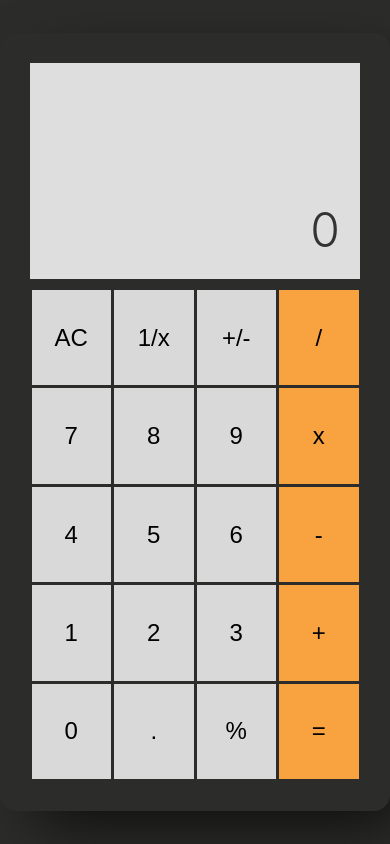
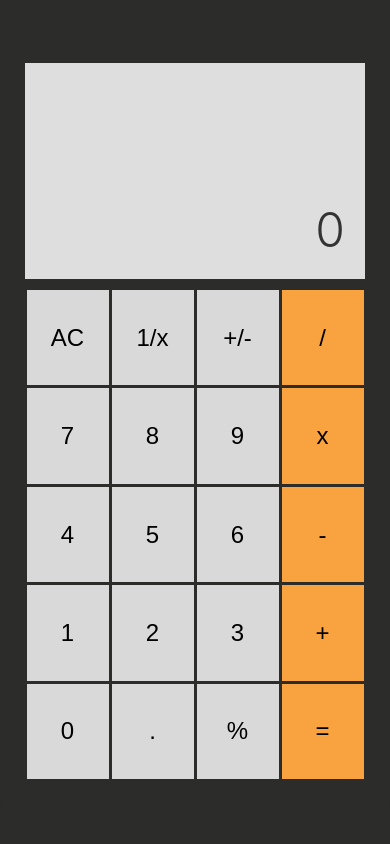
Before and after one commit to AnnaxT/react-calculator, a React (Create React App) app: page / in a window 390 px wide. Built offline with nearby package versions, Linux system fonts and the light colour scheme.

Commit message:
adjust padding for mobile devices

```diff
--- a/src/Display.scss
+++ b/src/Display.scss
@@ -9,16 +9,9 @@
     font-size: 1rem;
     word-break: break-all;
     font-weight: 200;
-
-    @media (max-width: 280px) {
-      font-size: 1rem;
-    }
   }
 
   .bottomValue {
     font-weight: 300;
-    @media (max-width: 280px) {
-      font-size: 1.5rem;
-    }
   }
 }
--- a/src/Layout.scss
+++ b/src/Layout.scss
@@ -33,6 +33,8 @@ $display: #e9e9e9f1;
   @media (max-width: 414px) {
     width: 100%;
     height: 85%;
+    padding: 35px 25px;
+    box-shadow: none;
   }
 
   @media (max-width: 280px) {
```
